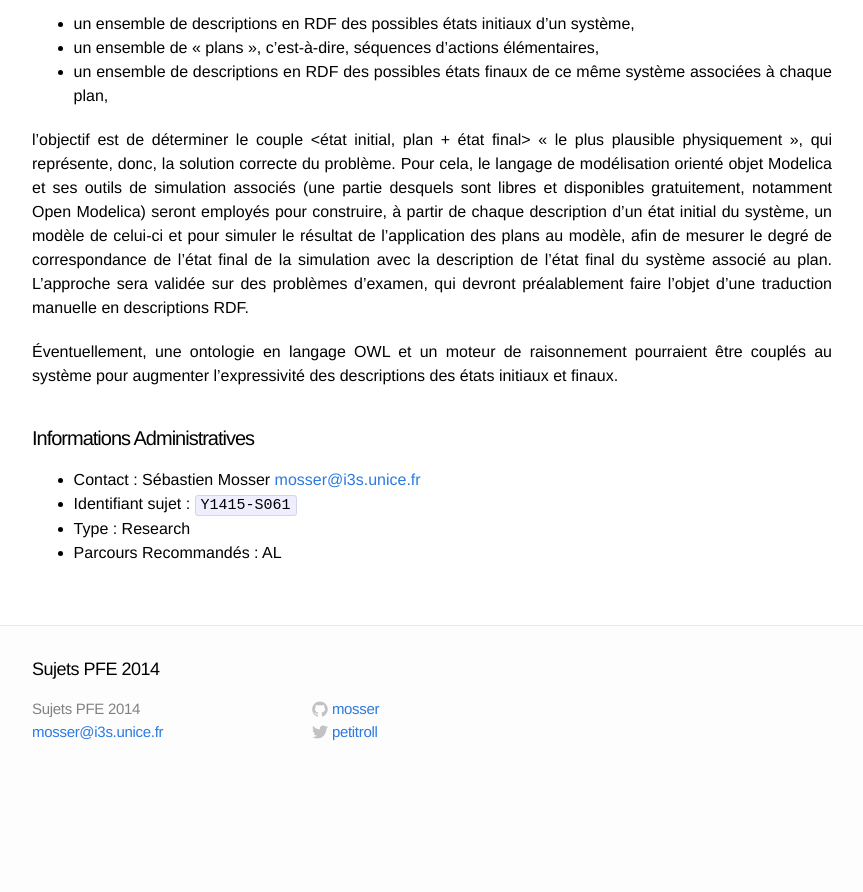
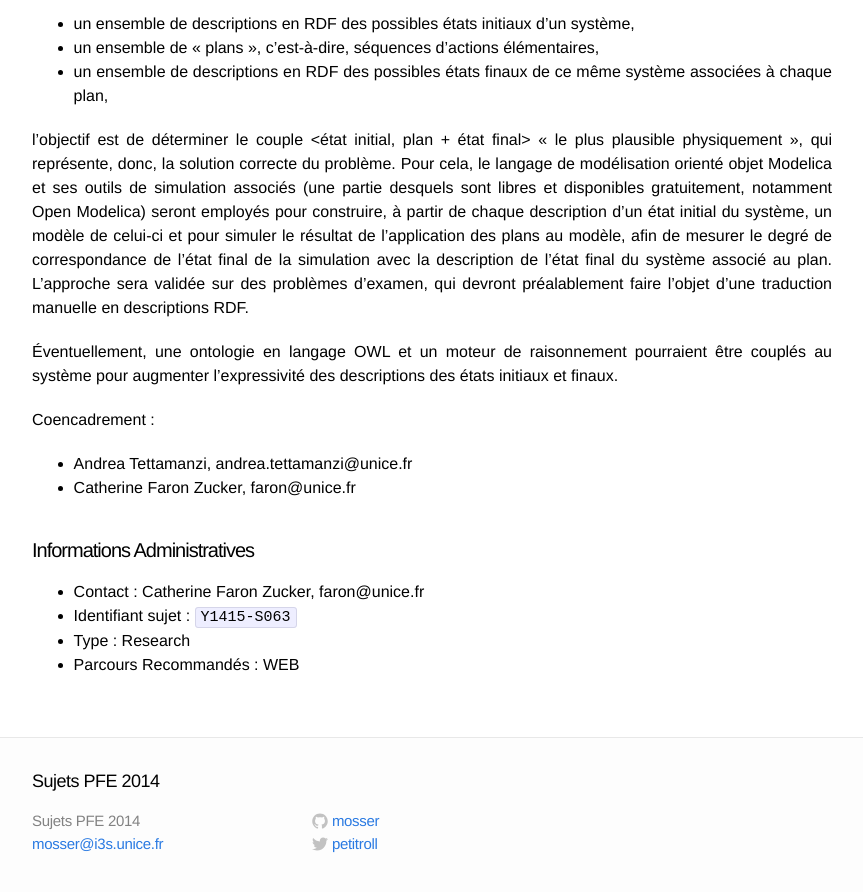
Before and after one commit to gmolines/pfe, a Jekyll site: the page built from _posts/2014-10-07-Y1415-S063.markdown, in a window 1280 px wide and 900 px high, scrolled down 608 px. Shown: the top 892 px of the window, without its empty margins (208-1071 px from the left). Built offline with Jekyll 4.4.1, drawn with Linux system fonts in a browser that asks for light colours; before the commit the page ends 1396 px from its top, so only the background shows below that.

Commit message:
Update 2014-10-07-Y1415-S063.markdown

```diff
--- a/_posts/2014-10-07-Y1415-S063.markdown
+++ b/_posts/2014-10-07-Y1415-S063.markdown
@@ -25,9 +25,13 @@ L'approche sera validée sur des problèmes d'examen, qui devront préalablem
 
 Éventuellement, une ontologie en langage OWL et un moteur de raisonnement pourraient être couplés au système pour augmenter l’expressivité des descriptions des états initiaux et finaux.
 
+Coencadrement :
+
+  - Andrea Tettamanzi, andrea.tettamanzi@unice.fr
+  - Catherine Faron Zucker, faron@unice.fr
 
 #### Informations Administratives
-  * Contact : Sébastien Mosser <mosser@i3s.unice.fr>
-  * Identifiant sujet : `Y1415-S061`
+  * Contact : Catherine Faron Zucker, faron@unice.fr
+  * Identifiant sujet : `Y1415-S063`
   * Type : Research
-  * Parcours Recommandés : AL
+  * Parcours Recommandés : WEB
```
